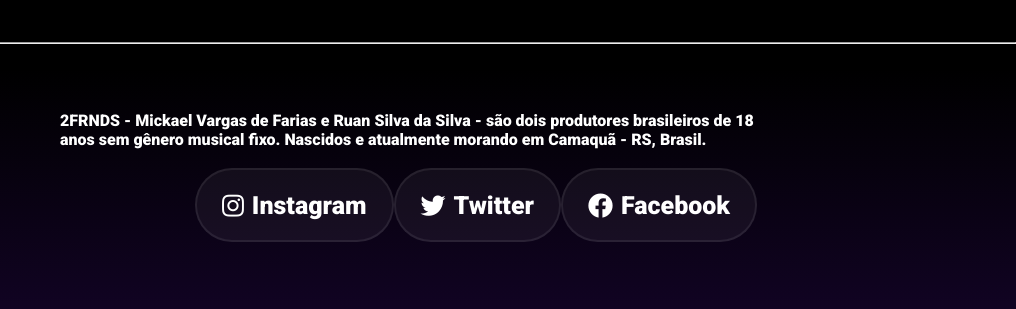
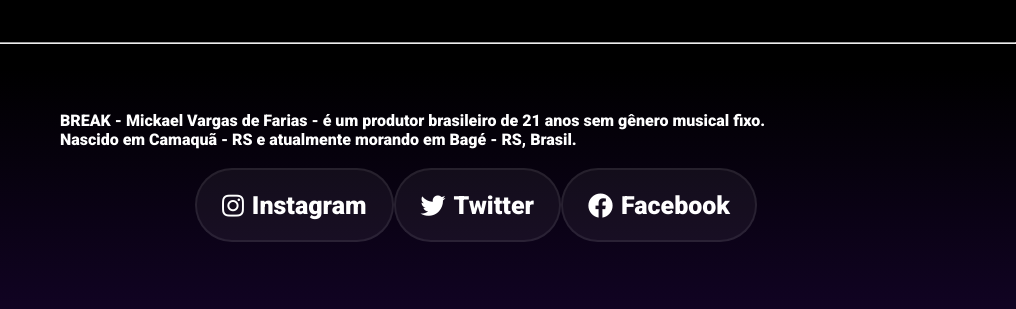
Before and after one commit to BreakPlays/BREAK, a plain HTML site: page index.html in a window 1280 px wide. Shown: the part 1987-2296 px from the top of the page, 264-1280 px from the left. Drawn offline with nearby package versions, Linux system fonts and the light colour scheme; a script that the page names is missing.

Commit message:
Update index.html

```diff
--- a/index.html
+++ b/index.html
@@ -71,7 +71,7 @@
 			<div>
 				<img src="imgs/2frnds.png">
 				<div id="footerInfo">
-					<p>2FRNDS - Mickael Vargas de Farias e Ruan Silva da Silva - são dois produtores brasileiros de 18 anos sem gênero musical fixo. Nascidos e atualmente morando em Camaquã - RS, Brasil.<br><br>
+					<p>BREAK - Mickael Vargas de Farias - é um produtor brasileiro de 21 anos sem gênero musical fixo. Nascido em Camaquã - RS e atualmente morando em Bagé - RS, Brasil.<br><br>
 					<div id="socials">
 						<a target="_blank" href="https://instagram.com/2frndsmusic">
 							<div class="social">
```
